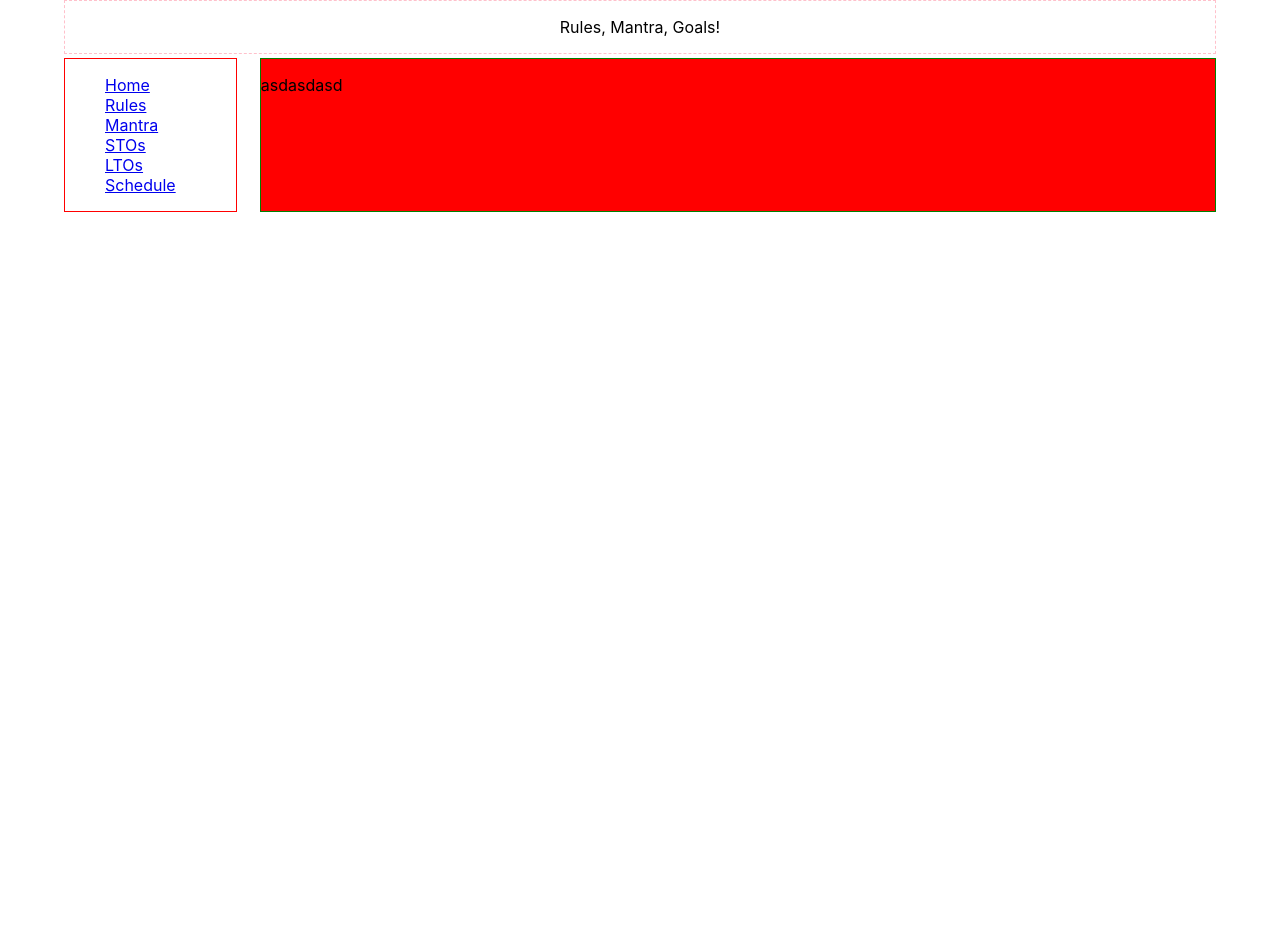
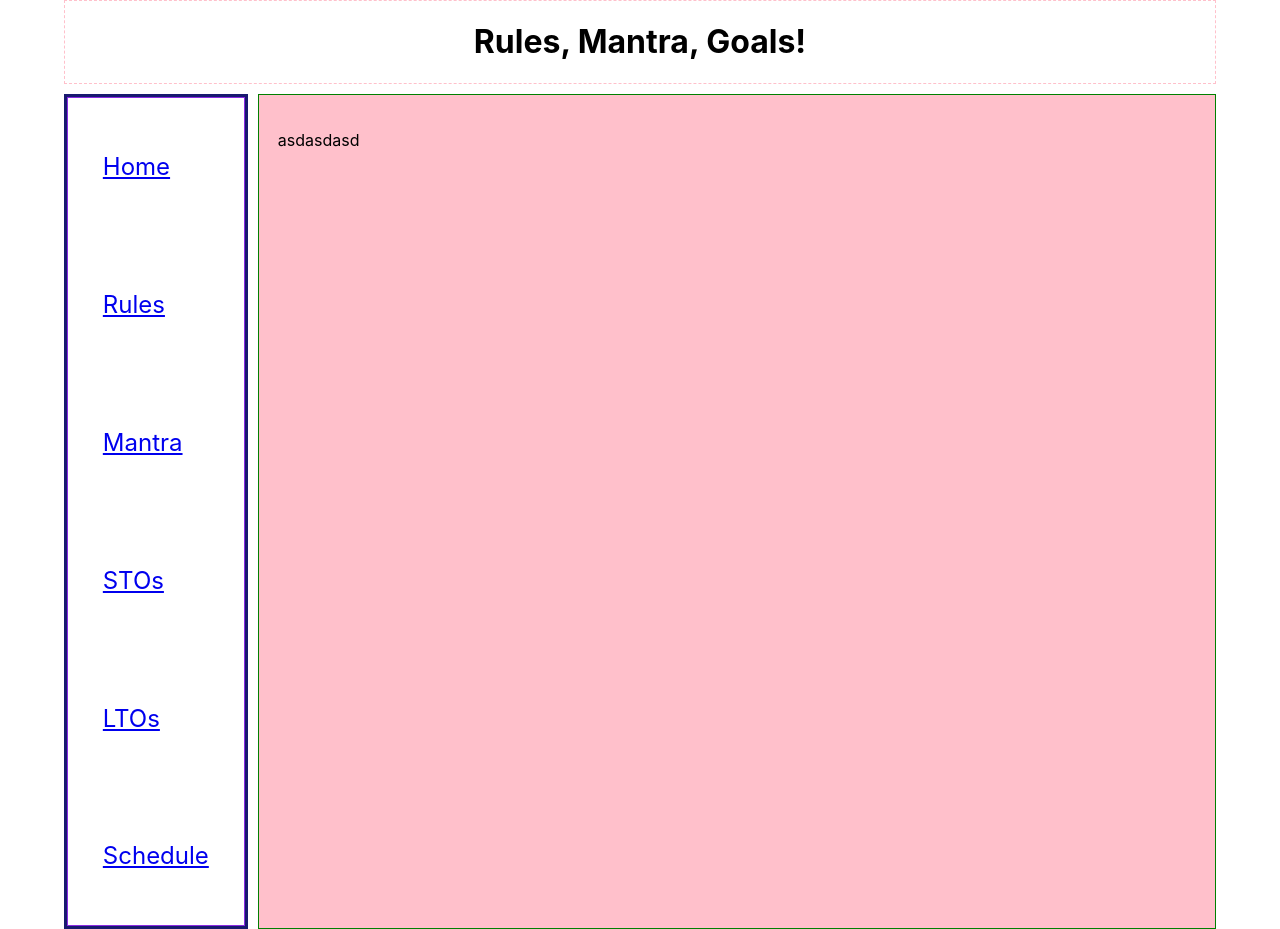
Before and after one commit to NWKendall/goals, a React (Create React App) app: page /schedule in a window 1280 px wide. Before the commit the page ends 800 px from the top, so only its background shows below. Built offline with nearby package versions, Linux system fonts and the light colour scheme.

Commit message:
basic wiring done

```diff
--- a/src/App.css
+++ b/src/App.css
@@ -1,8 +1,9 @@
 .appContainer {
-  background-color: #white;
+  background-color: white;
   display: grid;
   grid-template-columns: repeat(12, 1fr);
-  grid-gap: 2%;
+  grid-template-rows: repeat(10, 1fr);
+  grid-gap: 10px;
   width: 90%;
   margin: auto;
 }
--- a/src/App.js
+++ b/src/App.js
@@ -2,19 +2,19 @@ import React from "react";
 import { BrowserRouter as Router } from "react-router-dom";
 import './App.css';
 import Header from "./components/header/header.js";
-import AppPage from "./components/appPage/appPage.js";
+import ContentPage from "./components/contentPage/contentPage.jsx";
 import Navbar from "./components/navbar/navbar";
 
 
 function App() {
   return (
-    <div className="appContainer">
-      <Router>
+    <Router>
+      <div className="appContainer">
         <Header />
         <Navbar />
-        <AppPage />
-      </Router>
-    </div>
+        <ContentPage />
+      </div>
+    </Router>
   );
 }
 
--- a/src/components/appPage/appPage.js
+++ b/src/components/contentPage/contentPage.jsx
@@ -1,13 +1,13 @@
 import React from "react";
 import { Route, Switch } from "react-router-dom";
 
-import './appPage.styles.css';
+import './contentPage.styles.css';
 import Mantra from "../mantra/mantra.jsx";
 import Rules from "../rules/rules.jsx"
 import Testcomp from "../test.js";
 
 
-function AppPage() {
+function ContentPage() {
   return (
       <div className="contentContainer">
         <Switch>
@@ -22,4 +22,4 @@ function AppPage() {
   );
 }
 
-export default AppPage;
+export default ContentPage;
--- a/src/components/appPage/appPage.styles.css
+++ b/src/components/contentPage/contentPage.styles.css
@@ -1,5 +1,7 @@
 .contentContainer {
     grid-column: 3 / -1 ;
+    grid-row: 2/-1;
     border: 1px solid green;
-    background-color: red;
+    background-color: pink;
+    padding: 2%;
 }
--- a/src/components/data.js
+++ b/src/components/data.js
@@ -1,5 +1,5 @@
 export const mantraData =
-  "I commit to myself on this day, to be the best version of myself. Not just because Giulianna deserves it, but because most importantly you deserve it yourself. To be my best self, I must have the courage to face my fears, to welcome failure and use it as an opportunity to learn and grow by trying again. To not use failure as an excuse to sabotage or delay the achievements of your goals. To be patient with others, especially in the presence of ignorance.To be humble enough and patient with myself, when I recognize or others point out my own. To offer my opinions only when invited, or in defense of others or my own principles, or when in pursuit of a deeper truth. Appreciate others in their process.To continue to search for meaning greater than hedonism, even when I perceive none. To accept the world is mad, and that I can only be responsible myself and lead by example. And to ultimately accept that any meaning of significance I do find has no permanence, is transitory, but to relish it regardless. To be present, to be curious and to enjoy the small things. To live...";
+  "I commit to myself on this day, to be the best version of myself. Not just because Giulianna deserves it, but because most importantly you deserve it yourself. To be my best self, I must have the courage to face my fears, to welcome failure and use it as an opportunity to learn and grow by trying again. To not use failure as an excuse to sabotage or delay the achievements of your goals. To be patient with others, especially in the presence of ignorance.To be humble enough and patient with myself, when I recognize or others point out my own. To offer my opinions only when invited, or in defense of others or my own principles, or when in pursuit of a deeper truth. Appreciate others in their process.To continue to search for meaning greater than hedonism, even when I perceive none. To accept the world is mad, and that I can only be responsible myself and lead by example. And to ultimately accept that any meaning of significance I do find has no permanence, is transitory, but to relish it regardless. To be present, to be curious and to enjoy the small things. To live";
 
 export const rulesData = {
   1: "Must wak up early! 7:15!",
--- a/src/components/header/header.js
+++ b/src/components/header/header.js
@@ -3,7 +3,7 @@ import './header.styles.css';
 const Header = () => {
     return (
         <div className="headerStyle">
-            <p>Rules, Mantra, Goals!</p>
+            <h1>Rules, Mantra, Goals!</h1>
         </div>
     )
 }
--- a/src/components/header/header.styles.css
+++ b/src/components/header/header.styles.css
@@ -1,8 +1,8 @@
 .headerStyle {
     grid-column: 1 / -1 ;
+    grid-row: 0/1;
     background-color: white;
     display: flex;
-    grid-template-columns: repeat(12, 1fr);
     border: 1px dashed pink;
     justify-content: center;
 }
--- a/src/components/navbar/navbar.jsx
+++ b/src/components/navbar/navbar.jsx
@@ -5,7 +5,7 @@ import "./navbar.styles.css";
 const Navbar = () => {
   return (
     <div className="navBarContainer">
-      <ul>
+      <ul className="navBar">
         <li className="navItem">
           <Link to="/">Home</Link>
         </li>
--- a/src/components/navbar/navbar.styles.css
+++ b/src/components/navbar/navbar.styles.css
@@ -1,9 +1,29 @@
 .navBarContainer {
     grid-column: 1 / 3 ;
-    display: flex;
-    border: 1px solid red;
+    grid-row: 2/-1;
+    border: 3px solid midnightblue;
+    /* background-color: rgb(42, 42, 156); */
+    display: grid;
 }
 
+.navBar {
+    margin-block-start: 0;
+    margin-block-end: 0;
+    padding-inline-start: 0;
+    display: grid;
+    align-items: center;
+    justify-content: center;
+    border: 1px solid blueviolet;
+
+}
+div ul li::before{
+    color: white;
+
+}
 .navItem {
+    color: white;
     list-style-type: none;
+    text-decoration-line: none;
+    font-size: 1.5rem;
+    /* border: 1px solid blueviolet; */
 }
```
Also changed, not shown: src/components/rules/rules.styles.css (added), 1 other file (tests, documents, lock files or other folders).
